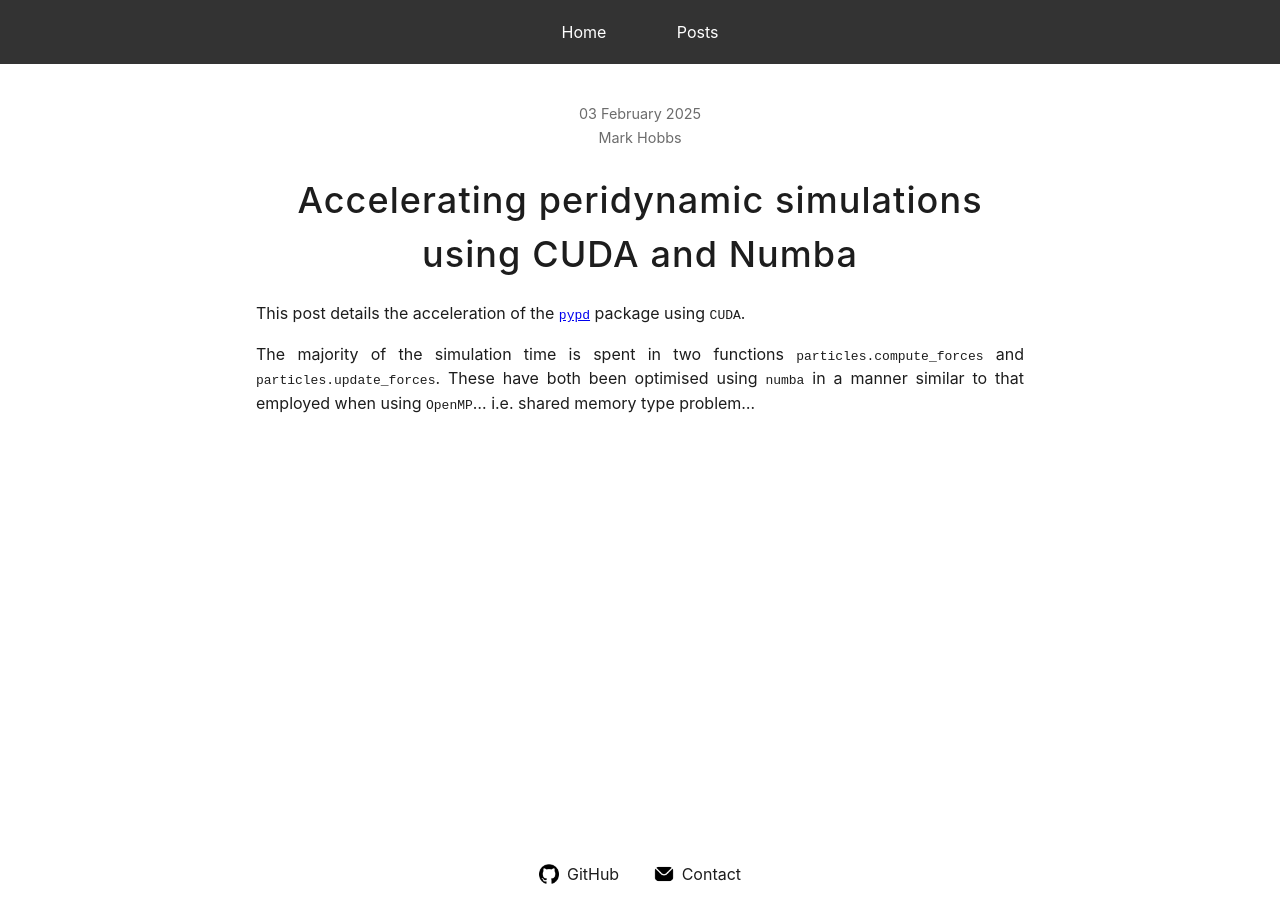
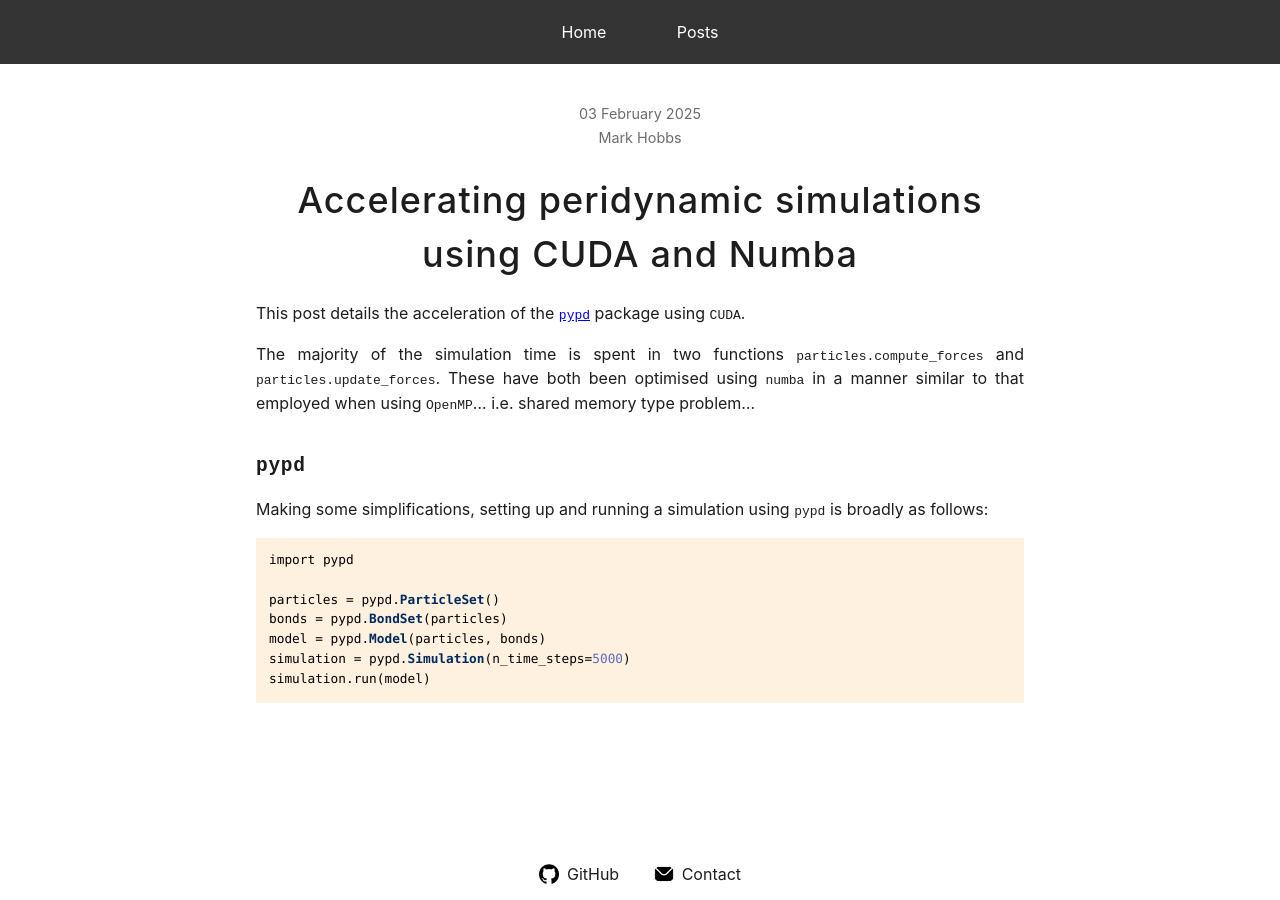
Before and after one commit to mark-hobbs/mark-hobbs.github.io, a Jekyll site: the page built from _posts/2025-02-03-cuda.md, in a window 1280 px wide. Built offline with Jekyll 4.4.1, drawn with Linux system fonts in a browser that asks for light colours.

Commit message:
New cuda post

````diff
--- a/_posts/2025-02-03-cuda.md
+++ b/_posts/2025-02-03-cuda.md
@@ -8,3 +8,17 @@ draft: True
 This post details the acceleration of the [`pypd`](https://github.com/mark-hobbs/pypd) package using `CUDA`.
 
 The majority of the simulation time is spent in two functions `particles.compute_forces` and `particles.update_forces`. These have both been optimised using `numba` in a manner similar to that employed when using `OpenMP`... i.e. shared memory type problem...
+
+## `pypd`
+
+Making some simplifications, setting up and running a simulation using `pypd` is broadly as follows:
+
+```python
+import pypd
+
+particles = pypd.ParticleSet()
+bonds = pypd.BondSet(particles)
+model = pypd.Model(particles, bonds)
+simulation = pypd.Simulation(n_time_steps=5000)
+simulation.run(model)
+```
````
